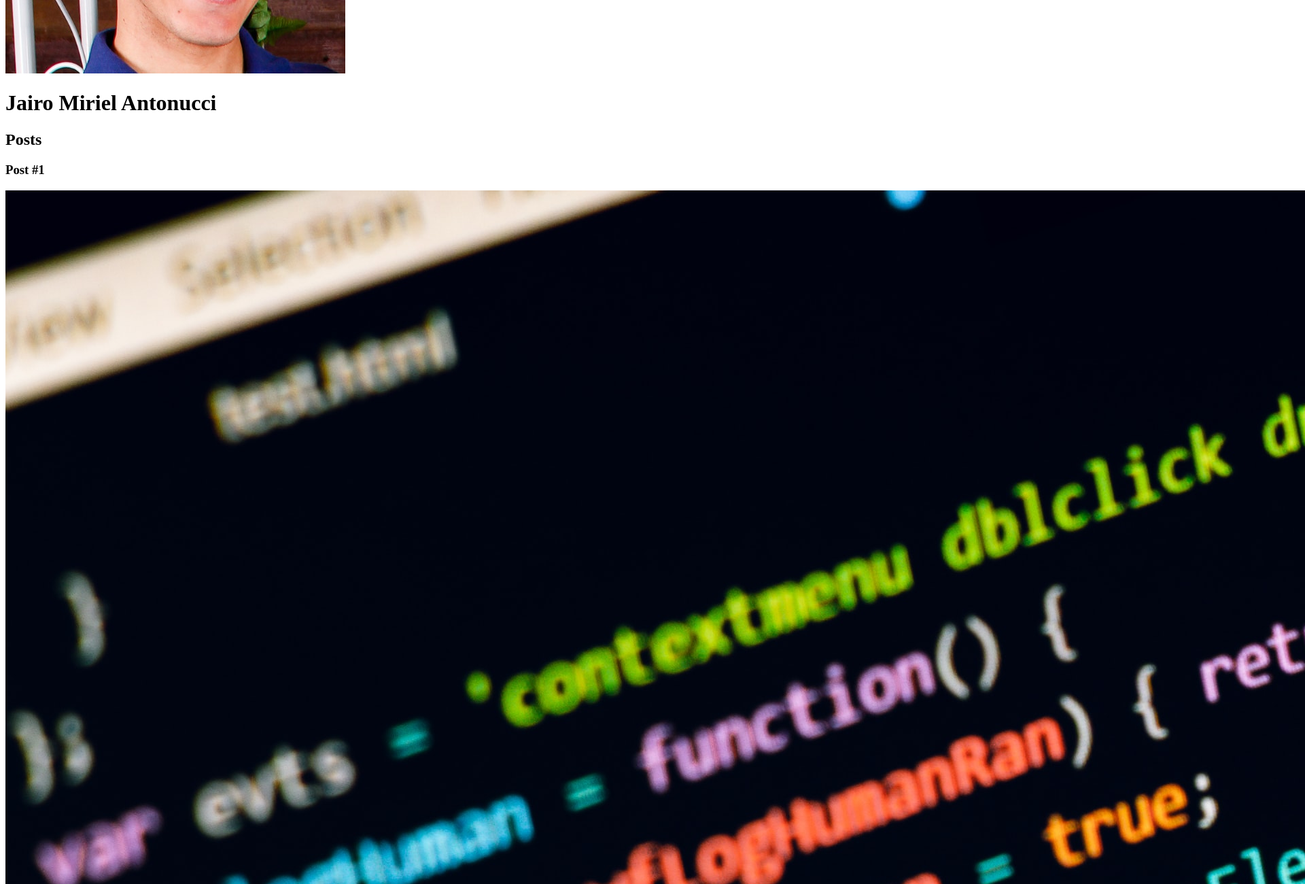
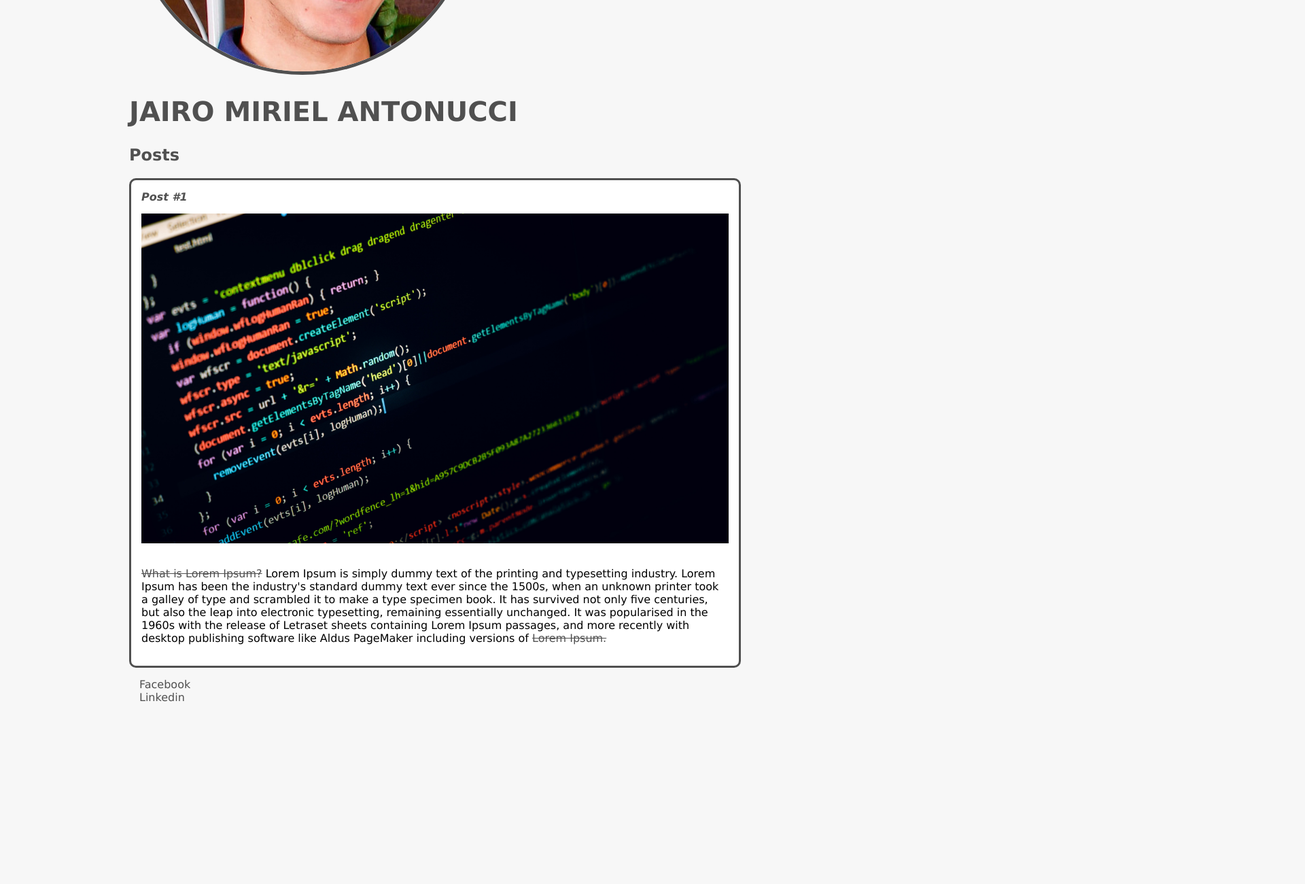
Before and after one commit to jairoantonucci/dio-html5-css3, a plain HTML site: page index.html in a window 1280 px wide. Shown: the part 400-1700 px from the top of the page at 68% size, 1920 px wide, since content can reach past the window. After the commit the page ends 1435 px from the top, so only its background shows below. Drawn offline with Linux system fonts and the light colour scheme.

Commit message:
Commit final do curso html5 e css3

```diff
--- a/index.html
+++ b/index.html
@@ -3,27 +3,28 @@
     <head>
         <meta charset="utf-8">
         <title>Jairo Antonucci</title>
+        <link rel="stylesheet" href="style.css"
     </head>
     <body>
         <header>
-            <img src="foto.jpg" alt="Foto de Jairo Antonucci">
-            <h1>Jairo Miriel Antonucci</h1>
+            <img src="foto.jpg" alt="Foto de Jairo Antonucci" class="photo">
+            <h1 id="title">Jairo Miriel Antonucci</h1>
         </header>
 
 
         <section>
             <header>
-                <h2>Posts</h2>
+                <h2 class="subtitle">Posts</h2>
             </header>
         </section>
 
-        <article>
+        <article class="post">
             <header>
-                <h3>Post #1</h3>
-                <img src="html code.jpg" alt="Editor de texto mostrando códigos HTML">
+                <h3 class="post_title">Post #1</h3>
+                <img src="html code.jpg" alt="Editor de texto mostrando códigos HTML" class="post_image">
             </header>
 
-            <p>
+            <p class="post-content">
                 <a href="https://www.linkedin.com/in/jairoantonucci/" target="_blank">What is Lorem Ipsum?</a>
                 Lorem Ipsum is simply dummy text of the printing and typesetting industry.
                 Lorem Ipsum has been the industry's standard dummy text ever since the 1500s,
@@ -39,12 +40,10 @@
         </article>
 
         <footer>
-            <ul>
+            <ul class="contacts_list">
                 <li>
                     <a href="https://www.facebook.com/jairo.antonucci.3" target="_blank">Facebook</a>
                 </li>
-            </ul>
-            <ul>
                 <li>
                     <a href="https://www.linkedin.com/in/jairoantonucci/" target="_blank">Linkedin</a>
                 </li>
--- /dev/null
+++ b/style.css
@@ -0,0 +1,64 @@
+body{
+    background: #f7f7f7;
+    font-family: Verdana;
+    max-width: 900px;
+    margin: auto;
+}
+
+.photo{
+    border-radius: 50%;
+    border: 5px solid #505050;
+}
+
+#title, .subtitle, .post_title{
+    color: #505050;
+}
+
+#title{
+    font-size: 40px;
+    text-transform: uppercase;
+}
+
+a{
+    text-decoration: line-through;
+    color: #505050;
+}
+
+.post_title{
+    font-size: 16px;
+    font-style: italic;
+    margin: 0;
+    margin-bottom: 15px;
+}
+
+.post{
+    background: white;
+    padding: 15px;
+    /*padding: 10px 20px 40px 0;*/
+    border: 3px solid #505050;
+    /*border-radius: 25% 50%;*/
+    margin-bottom: 15px;
+    border-radius: 10px;
+}
+
+.post_content{
+    margin: 0;
+    margin-bottom: 15px;
+    text-transform: capitalize;
+    text-align: justify;
+}
+
+.post_image{
+    margin-bottom: 15px;
+    width: 100%;
+}
+
+.contacts_list{
+    list-style-type: none;
+    margin: 0;
+    padding-left: 15px;
+}
+
+.contacts_list li a{
+    text-decoration: none;
+}
```
